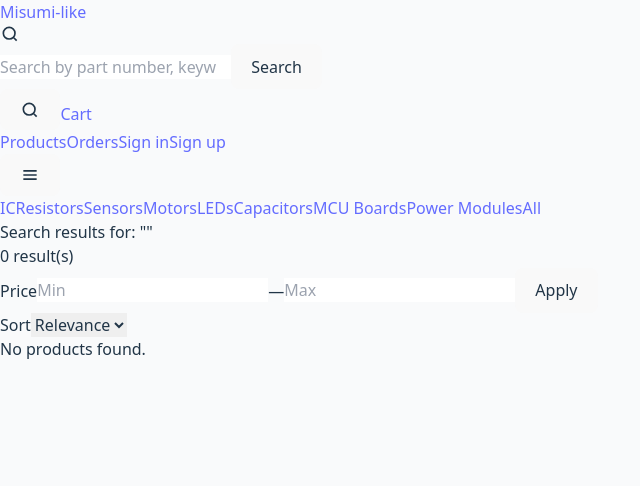
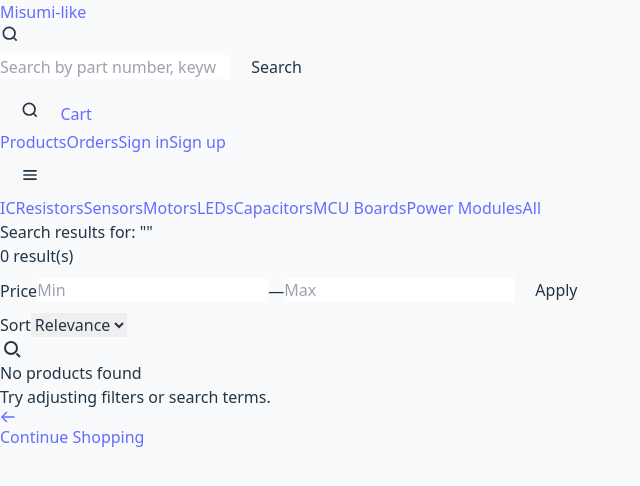
Before and after one commit to vitaminvy/onlineshop, a React (Vite) app: page /search in a window 1280 px wide. Shown: the top 486 px of the page, without its empty margins (0-640 px from the left). Built offline with nearby package versions, Linux system fonts and the light colour scheme.

Commit message:
feat(search): add Spinner component for loading state

```diff
--- a/src/pages/SearchPage.tsx
+++ b/src/pages/SearchPage.tsx
@@ -3,6 +3,7 @@
 import useSearchProducts from '@/hooks/useSearchProducts';
 import { formatCurrency } from '@/lib/format';
 import { useState } from 'react';
+import Spinner from '@/components/ui/Spinner';
 
 /**
  * Input: product list and sort key
@@ -31,6 +32,7 @@
 function applyPriceFilter<T extends { price: number }>(list: T[], minStr: string | null, maxStr: string | null) {
   const min = minStr ? Number(minStr) : -Infinity;
   const max = maxStr ? Number(maxStr) : Infinity;
+
   return list.filter(p => p.price >= min && p.price <= max);
 }
 /**
@@ -75,17 +77,22 @@
   const [params, setParams] = useSearchParams();
   const [min, setMin] = useState(params.get('min') ?? '');
   const [max, setMax] = useState(params.get('max') ?? '');
+  const [applying, setApplying] = useState(false);
 
   /**
    * Input: local min/max
    * Process: write query params and reset page to 1
    * Output: URL reflects filter; list re-renders
    */
-  const apply = () => {
+  const apply = () =>
+    {
+        setApplying(true);
         if (min) params.set('min', min); else params.delete('min');
         if (max) params.set('max', max); else params.delete('max');
         params.set('page', '1');
         setParams(params, { replace: true });
+        // Small timeout just to show feedback; remove if không cần
+        setTimeout(() => setApplying(false), 150);
     };
 
   return (
@@ -109,8 +116,10 @@
       <button
         type="button"
         onClick={apply}
-        className="rounded-md bg-primary px-3 py-1 text-white hover:opacity-90"
+        disabled={applying}
+        className="inline-flex items-center gap-2 rounded-md bg-primary px-3 py-1 text-white hover:opacity-90 disabled:cursor-not-allowed disabled:opacity-60"
        >
+         {applying && <Spinner />}
          Apply
       </button>
     </div>
@@ -180,10 +189,35 @@
           <SortSelect />
         </div>
       </div>
-      {loading && <div>Loading...</div>}
+      {loading && (
+          <div className="rounded-lg border bg-white p-8 text-center text-gray-600">
+            <Spinner className="mr-2" />
+            <span className="align-middle">Loading results…</span>
+          </div>
+      )}
       {!loading && filtered.length === 0 ? (
-        <div className="rounded-lg border bg-white p-8 text-center text-gray-600">
-          No products found.
+        <div className="rounded-lg border bg-white p-10 text-center">
+          {/* Illustration icon */}
+          <div className="mx-auto mb-4 flex h-14 w-14 items-center justify-center rounded-full bg-gray-100">
+            <svg width="24" height="24" viewBox="0 0 24 24" aria-hidden="true">
+              <path d="M20 20l-3.5-3.5" stroke="currentColor" strokeWidth="2" fill="none" />
+              <circle cx="11" cy="11" r="6" stroke="currentColor" strokeWidth="2" fill="none" />
+            </svg>
+          </div>
+          <div className="text-lg font-medium text-ink">No products found</div>
+          <p className="mt-1 text-sm text-gray-600">Try adjusting filters or search terms.</p>
+
+          <Link
+            to="/category/all"
+            className="inline-flex items-center gap-2 rounded-md border border-gray-300 bg-white px-4 py-2 text-sm font-medium text-ink transition hover:bg-gray-50 focus:outline-none focus-visible:ring-2 focus-visible:ring-primary/50"
+          >
+            <svg width="16" height="16" viewBox="0 0 24 24" fill="none" aria-hidden="true">
+                  <path d="M10 19l-7-7 7-7" stroke="currentColor" strokeWidth="2" strokeLinecap="round" strokeLinejoin="round"/>
+                  <path d="M3 12h18" stroke="currentColor" strokeWidth="2" strokeLinecap="round" strokeLinejoin="round"/>
+            </svg>
+            Continue Shopping
+          </Link>
+
         </div>
       ) : (
         <>
```
Lines whose indentation alone changed are shown as unchanged.
